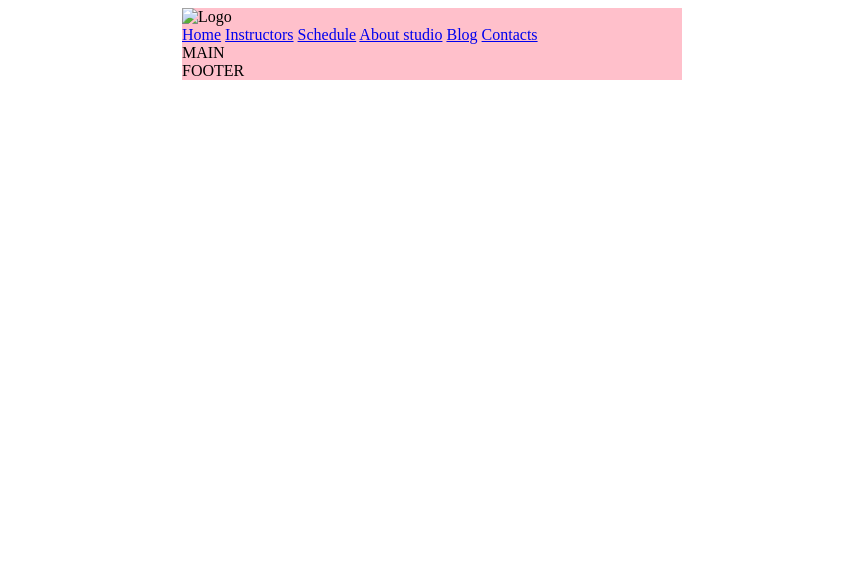
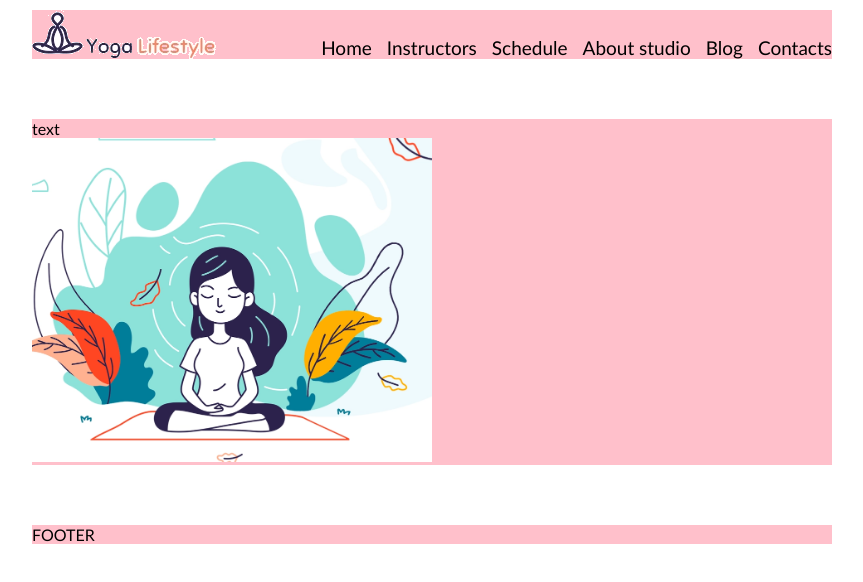
Before and after one commit to QuincyJ1/2-yoga, a website: page index.html in a window 1280 px wide. Shown: the whole page, without its empty margins (208-1071 px from the left). Drawn offline with Linux system fonts and the light colour scheme.

Commit message:
header + flex

```diff
--- a/index.html
+++ b/index.html
@@ -14,16 +14,53 @@
 <meta name="msapplication-TileColor" content="#da532c">
 <meta name="theme-color" content="#ffffff">
 <style>
+    body {
+        margin: 0;
+        font-family:'Gill Sans', 'Gill Sans MT', Calibri, 'Trebuchet MS', sans-serif
+    }
+
     header, main, footer {
-        width: 500px;
+        width: 800px;
         background-color: pink;
-        margin-left: calc(50% - 250px);
+        margin-left: calc(50% - 400px);
+        margin-bottom: 60px;
     }
+
+    header {
+        display: flex;
+        justify-content: space-between;
+        align-items: flex-end;
+        margin-top: 10px;
+    }
+
+    main>img {
+       width: 50%;
+    }
+
+    nav {
+     display: flex;
+     gap: 15px;
+    }
+
+    a{
+        text-decoration: none;
+        color: black;
+        font-size: 19px;
+    }
+
+    a:hover {
+text-decoration: underline;
+    }
+
+    footer {
+        margin-bottom: 20px;
+    }
+
 </style>
 </head>
 <body>
     <header>
-       <img src="#" alt="Logo">
+       <img src="logo.png" alt="Logo">
        <nav>
         <a href="#">Home</a>
         <a href="#">Instructors</a>
@@ -35,7 +72,11 @@
     </header>
 
     <main>
-        MAIN
+        <div>
+text
+        </div>
+        <img src="yoga main.png" alt="yoga-girl">
+
     </main>
 
     <footer>
```
Also changed, not shown: logo.png (added), yoga main.png (added).
